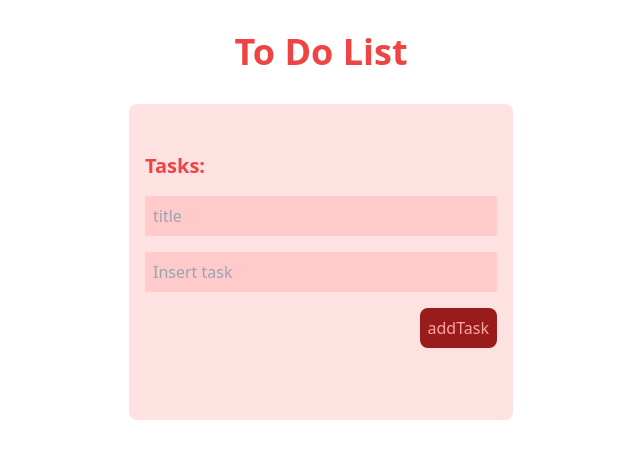
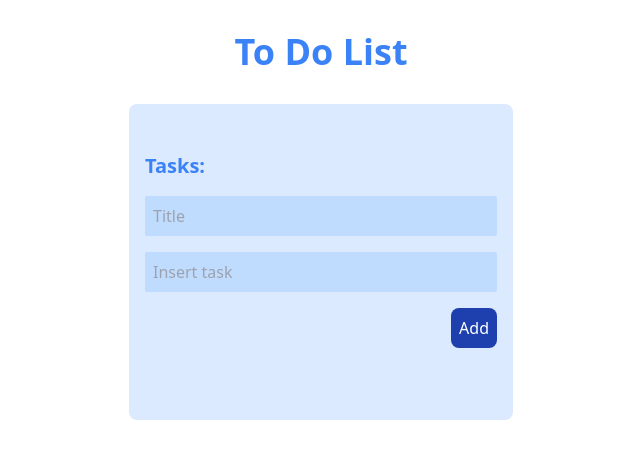
Before and after one commit to Sandovaljohana/ToDoListP8, a PHP site: page / in a window 1280 px wide. Shown: the top 459 px of the page, without its empty margins (319-959 px from the left). Run offline with PHP 8.4, Linux system fonts and the light colour scheme; data that the repository does not hold is empty; some libraries are stand-ins or nearby versions.

Commit message:
change styles

```diff
--- a/public/index.php
+++ b/public/index.php
@@ -24,52 +24,43 @@ $toDoListController->addTask();
 
 <body>
     <header>
-        <h1 class="flex justify-center p-8 font-bold font-sans text-red-500 text-4xl">To Do List</h1>
+        <h1 class="flex justify-center p-8 font-bold font-sans text-blue-500 text-4xl">To Do List</h1>
     </header>
 
 
     <main class="flex flex-row justify-center">
 
-        <div class="flex flex-col w-96 bg-red-100 rounded-lg h-auto py-8">
+        <div class="flex flex-col w-96 bg-blue-100 rounded-lg h-auto py-8 mb-10">
             <div>
-                <h2 class="p-4 font-bold font-sans text-red-500 text-xl">Tasks:</h2>
+                <h2 class="p-4 font-bold font-sans text-blue-500 text-xl">Tasks:</h2>
                 <div>
-                    <form id="taskForm" action="index.php" method="POST" class="flex flex-col items-center justify-between h-full">
+                    <form id="taskForm" action="" method="POST" class="flex flex-col items-center justify-between h-full">
+
+                        <input class="mb-4 p-2 bg-blue-200 rounded-sm w-11/12" type="text" name="title" id="title" placeholder="Title">
 
 
-                        <input id="title" class="mb-4 p-2 bg-red-200 rounded-sm w-11/12" type="text" name="title" placeholder="title">
+                        <input class="mb-4 p-2 bg-blue-200 rounded-sm w-11/12" type="text" id="task" name="task" placeholder="Insert task" aria-describedby="helpId">
 
-                        <input class="mb-4 p-2 bg-red-200 rounded-sm w-11/12" type="text" id="task" name="task" placeholder="Insert task" aria-describedby="helpId">
-
-                        <input class="cursor-pointer text-red-300 p-2 bg-red-800 rounded-lg text-white self-end mr-4" name="addTask" id="addTask" type="submit" value="addTask">
-
-
+                        <input class="cursor-pointer text-white p-2 bg-blue-800 rounded-lg text-white self-end mr-4" name="addTask" id="addTask" type="submit" value="Add">
                     </form>
                 </div>
 
-                <div class="m-10">
-                    <ul>
+                <div class="m-10 ">
+                <ul>
                         <?php
                         foreach ($results as $result) { ?>
-                            <li>
+                            <li  class="bg-blue-200 m-2 p-2 rounded">
                                 <input type="checkbox" id="task" name="task" class="mr-2">
-
+                                <label for="title" class="text-gray-800"><?php echo $result['title']; ?></label>
+                                <br>
                                 <label for="task" class="text-gray-800"><?php echo $result['task']; ?></label>
-
-                                <button class="ml-4" onclick="editTask(<?php echo $result['id']; ?>)">
-                                    <i class="fa-solid fa-pencil"></i>
-                                </button>
-
-                                <button class="ml-4">
-                                    <a href="?id=<?php echo $result['id']; ?>">
-                                        <i class="fa-solid fa-trash"></i>
-                                    </a>
-                                </button>
-
+                                <a href=""><span><i class="fa-solid fa-pencil"></i></span></a>
+                                <a href="?id=<?php echo $result['id']; ?>">
+                                   <span><i class="fa-solid fa-trash"></i></span>
+                                </a>
                             </li>
                         <?php } ?>
                     </ul>
-
 
                 </div>
 
```
